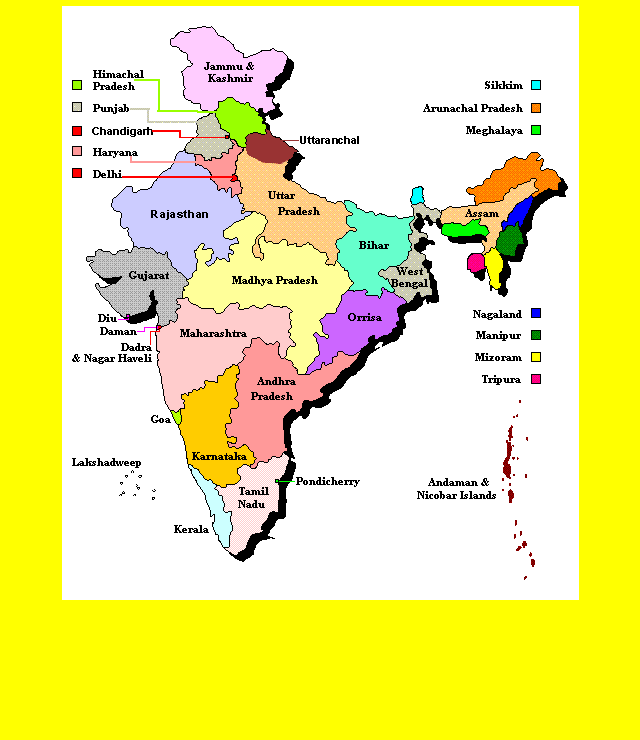
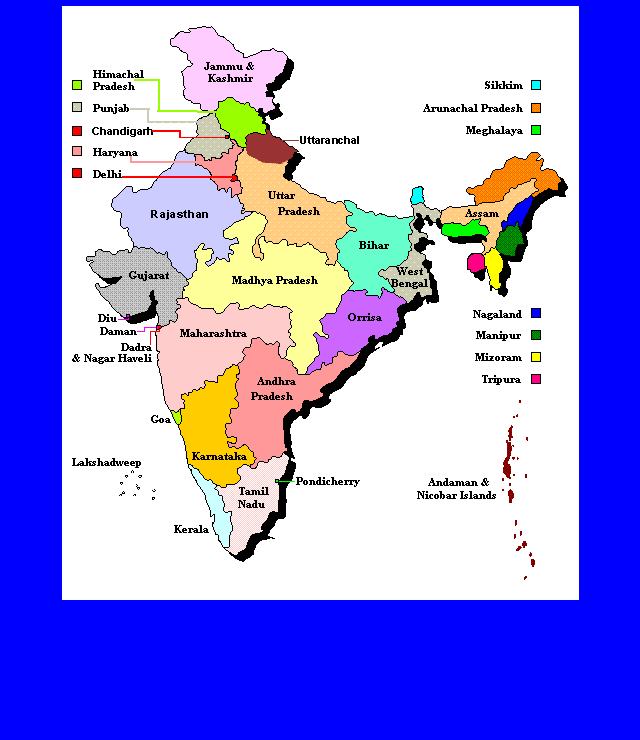
Before and after one commit to aratan-maker/demo-repo, a plain HTML site: page index.html in a window 1280 px wide. Shown: the part 60-800 px from the top of the page, without its empty margins (320-960 px from the left). Drawn offline with Linux system fonts and the light colour scheme; files whose address does not match are found by name.

Commit message:
color change index.html

```diff
--- a/index.html
+++ b/index.html
@@ -2,7 +2,7 @@
 	<head>
 		<title>Image map</title>
 	</head>
-	<body bgcolor="yellow">
+	<body bgcolor="blue">
 	<center>
 		<h1>Indian Map</h1>
 		<map name="indianmap">
```
